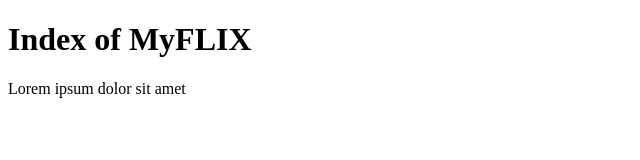
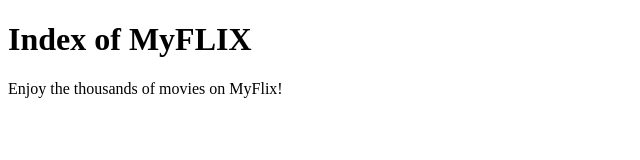
Before and after one commit to DeLaTorre-23/movie_api, a website: page public/index.html in a window 1280 px wide. Shown: the whole page, without its empty margins (0-640 px from the left). Drawn offline with Linux system fonts and the light colour scheme.

Commit message:
[mod] modifying text from index.html

```diff
--- a/public/index.html
+++ b/public/index.html
@@ -6,6 +6,6 @@
   </head>
   <body>
     <h1>Index of MyFLIX</h1>
-    <p>Lorem ipsum dolor sit amet</p>
+    <p>Enjoy the thousands of movies on MyFlix!</p>
   </body>
 </html>
```
